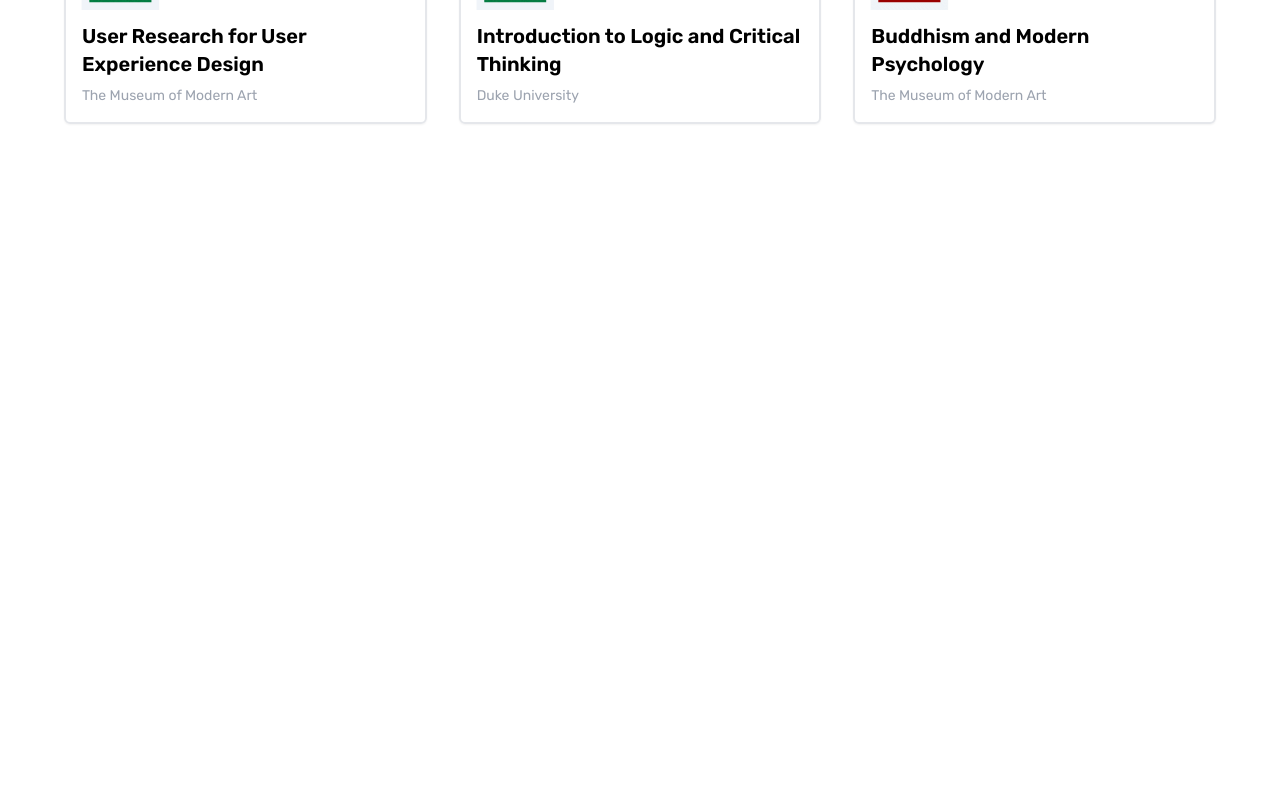
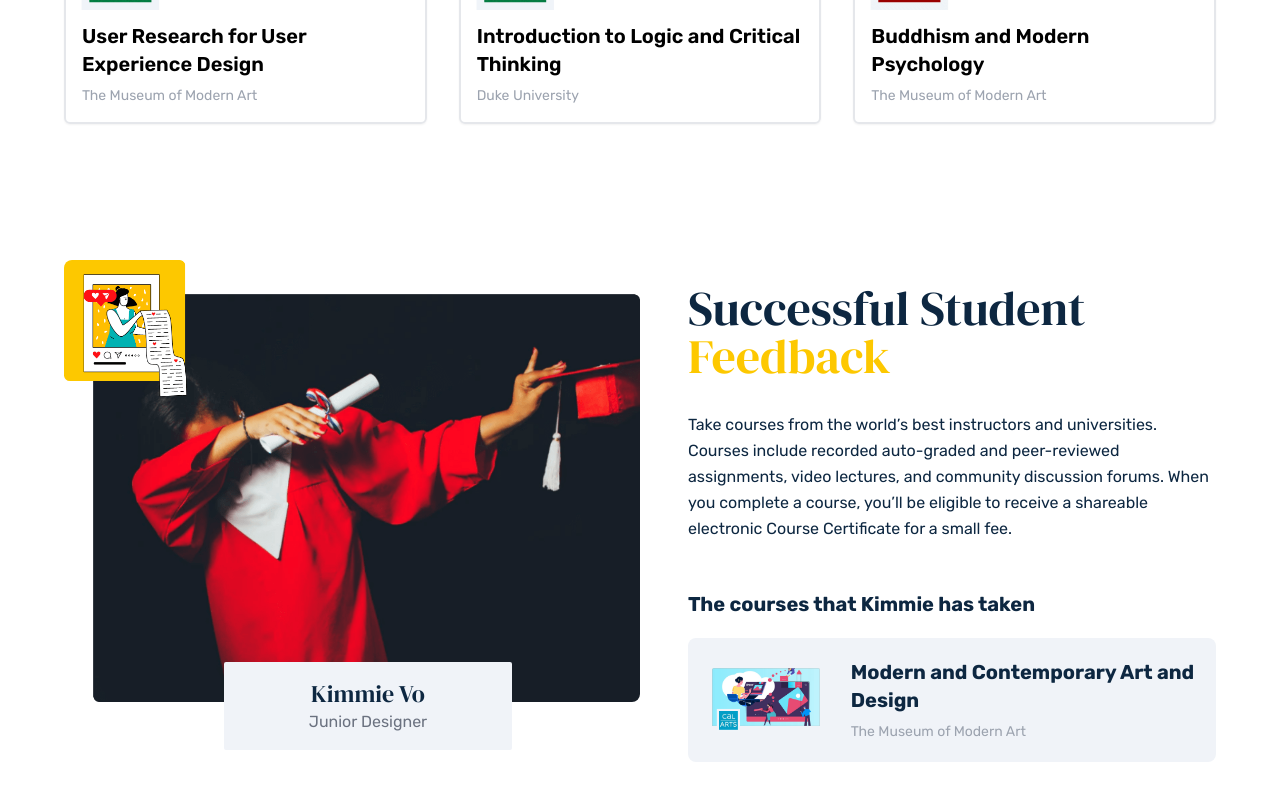
Before and after one commit to shazim8480/education-client, a React (Create React App) app: page /home in a window 1280 px wide. Shown: the part 1279-2079 px from the top of the page. Before the commit the page ends 1539 px from the top, so only its background shows below. Built offline with nearby package versions, Linux system fonts and the light colour scheme.

Commit message:
student feedback done

```diff
--- a/src/Components/Home/Home/FeaturedCourses/FeaturedCourses.js
+++ b/src/Components/Home/Home/FeaturedCourses/FeaturedCourses.js
@@ -24,7 +24,7 @@ const courseData = [
 
 const FeaturedCourses = () => {
   return (
-    <section className="container py-16  md:pt-52 md:pb-28">
+    <section className="container py-16  md:pt-52 md:pb-28 lg:pt-52 lg:pb-28">
       <h3 className="pb-12 text-center font-heading text-3xl md:text-4xl text-secondary">
         Top Featured Courses
       </h3>
--- a/src/Components/Home/Home/Home/Home.js
+++ b/src/Components/Home/Home/Home/Home.js
@@ -2,6 +2,7 @@ import React from "react";
 import FeaturedCourses from "../FeaturedCourses/FeaturedCourses";
 import Hero from "../Hero/Hero";
 import Navbar from "../Navbar/Navbar";
+import StudentFeedback from "../StudentFeedback/StudentFeedback";
 import TopNav from "../TopNav/TopNav";
 import UpcomingCard from "../UpcomingCard/UpcomingCard";
 
@@ -13,6 +14,7 @@ const Home = () => {
       <Hero />
       <UpcomingCard />
       <FeaturedCourses />
+      <StudentFeedback />
     </main>
   );
 };
--- /dev/null
+++ b/src/Components/Home/Home/StudentFeedback/StudentFeedback.js
@@ -0,0 +1,78 @@
+import React from "react";
+import studentFeedbackImg from "../../../../images/student-feedback.png";
+import artDesignImg from "../../../../images/art-design.png";
+
+const StudentFeedback = () => {
+  return (
+    <section className="container">
+      <div className="mx-auto md:flex lg:flex">
+        <div className="lg:w-1/2 w-full lg:mb-0">
+          <div className="">
+            <img
+              alt="feedback"
+              className="object-contain rounded-lg h-full w-full"
+              src={studentFeedbackImg}
+            />
+          </div>
+          {/* student label */}
+          <div className="relative pb-2">
+            <div className="z-20 drop-shadow-md absolute w-full md:w-1/2 lg:w-1/2 rounded-sm -inset-y-10 inset-x-2 md:inset-x-40 lg:inset-x-40 text-center bg-hero">
+              <h4 className="text-secondary font-heading text-2xl pt-4">
+                Kimmie Vo
+              </h4>
+              <p className="text-gray-500 font-body text-md mb-2">
+                Junior Designer
+              </p>
+            </div>
+          </div>
+        </div>
+        <div className="flex flex-col flex-wrap lg:py-6 -mb-10 lg:w-1/2 lg:pl-12        lg:text-left text-center">
+          <div className="flex flex-col mb-10 lg:items-start items-center">
+            <div className="flex-grow text-left">
+              {/* div - student testimonial */}
+              <div>
+                <h3 className="text-secondary md:mt-0 lg:mt-0 mt-20 block text-3xl md:text-5xl font-medium font-heading mb-3">
+                  Successful Student{" "}
+                  <span className="text-primary">Feedback</span>
+                </h3>
+                <p className="leading-relaxed mt-8 mb-8 md:mb-12 lg:mb-12 text-secondary font-body text-md">
+                  Take courses from the world’s best instructors and
+                  universities. Courses include recorded auto-graded and
+                  peer-reviewed assignments, video lectures, and community
+                  discussion forums. When you complete a course, you’ll be
+                  eligible to receive a shareable electronic Course Certificate
+                  for a small fee.
+                </p>
+                <h4 className="font-body text-secondary font-bold text-xl mb-5">
+                  The courses that Kimmie has taken
+                </h4>
+              </div>
+              {/* div - courses student took */}
+              <div className="w-full bg-hero rounded-lg">
+                <div className="flex justify-start items-center font-body px-4 py-5">
+                  {/* img */}
+                  <img
+                    className="w-1/3 ml-2 h-16 object-contain object-left"
+                    src={artDesignImg}
+                    alt="enrolledCourse"
+                  />
+                  {/* text div */}
+                  <div className="pl-5 md:pl-0 lg:pl-0 relative">
+                    <h4 className="text-secondary font-bold text-md md:text-xl lg:text-xl leading-tight">
+                      Modern and Contemporary Art and Design
+                    </h4>
+                    <p className="text-gray-400 text-sm mt-2">
+                      The Museum of Modern Art
+                    </p>
+                  </div>
+                </div>
+              </div>
+            </div>
+          </div>
+        </div>
+      </div>
+    </section>
+  );
+};
+
+export default StudentFeedback;
--- a/src/Components/Home/Home/UpcomingCard/UpcomingCard.js
+++ b/src/Components/Home/Home/UpcomingCard/UpcomingCard.js
@@ -25,7 +25,9 @@ const UpcomingCard = () => {
           {/* </div> */}
           {/* right div */}
           <div className="text-center md:text-right">
-            <h4 className="text-4xl md:text-6xl md:pl-24">11 : 02 : 45 : 21</h4>
+            <h4 className="text-4xl md:text-6xl md:pl-24 mb-4 md:mb-0 lg:md-0">
+              11 : 02 : 45 : 21
+            </h4>
           </div>
         </div>
       </div>
```
